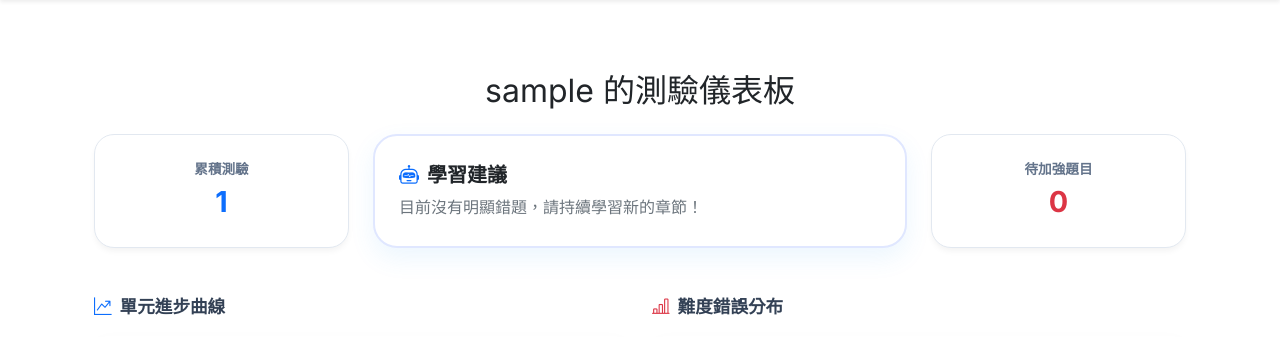
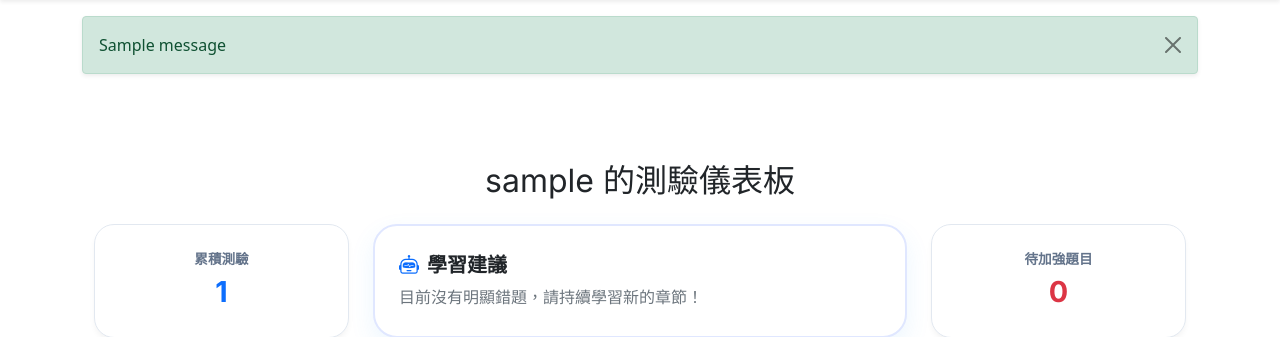
Before and after one commit to yuuuchen/ProgressPal, a Django app: page /user/study/quiz/ in a window 1280 px wide. Shown: the part 56-393 px from the top of the page. Run offline with Django 5.2, Linux system fonts and the light colour scheme; a user stored in the database is signed in; tables that the repository leaves empty hold one stand-in row (values such as "Sample post"); one stand-in notice (Sample message) is shown; parts of the project's set-up code (start-up, migrations or seed data) failed here and were passed over.

Commit message:
新增message

```diff
--- a/progresspal/templates/includes/header.html
+++ b/progresspal/templates/includes/header.html
@@ -152,3 +152,13 @@
         </div>
     </div>
 </nav>
+{% if messages %}
+<div class="container mt-3">
+    {% for message in messages %}
+        <div class="alert alert-{% if message.tags == 'error' %}danger{% else %}{{ message.tags }}{% endif %} alert-dismissible fade show shadow-sm" role="alert">
+            {{ message|safe }}
+            <button type="button" class="btn-close" data-bs-dismiss="alert" aria-label="Close"></button>
+        </div>
+    {% endfor %}
+</div>
+{% endif %}
```
